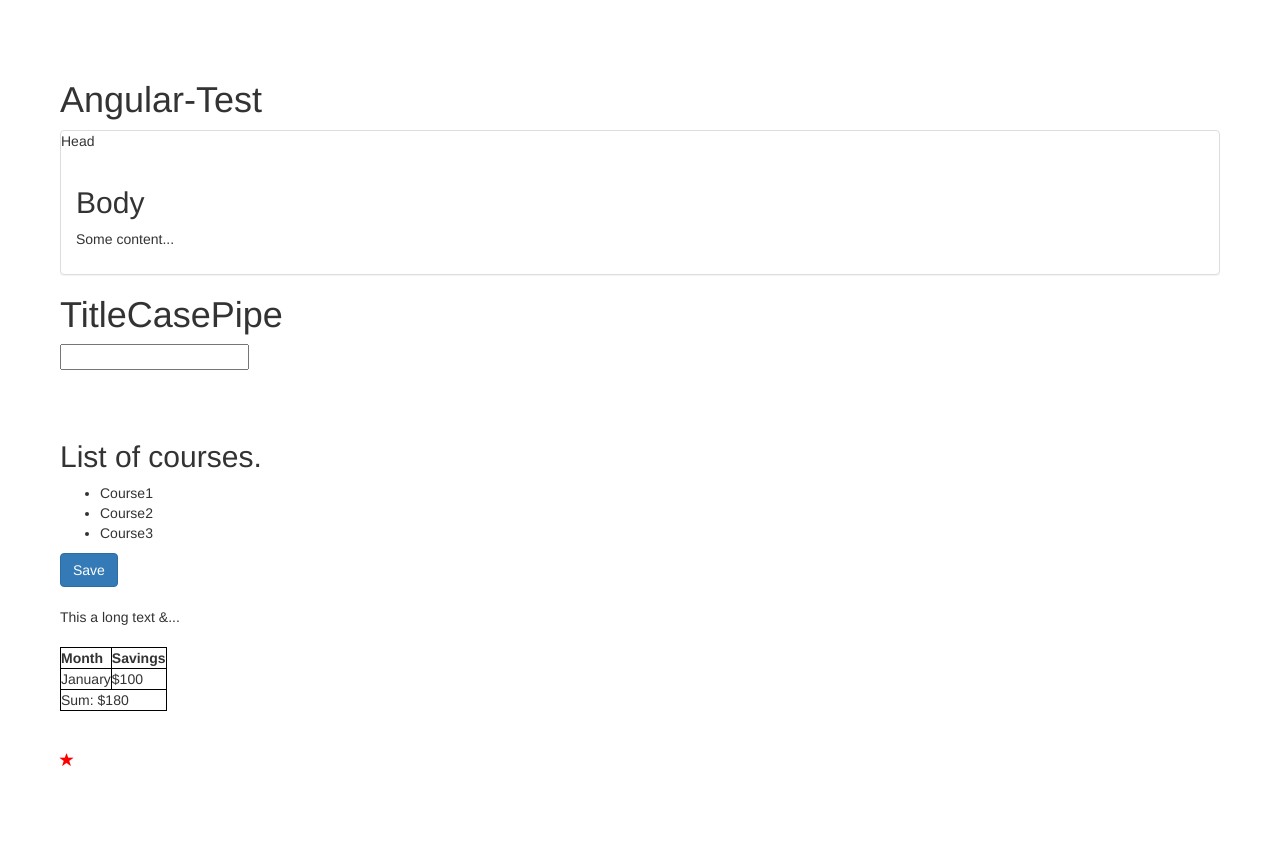
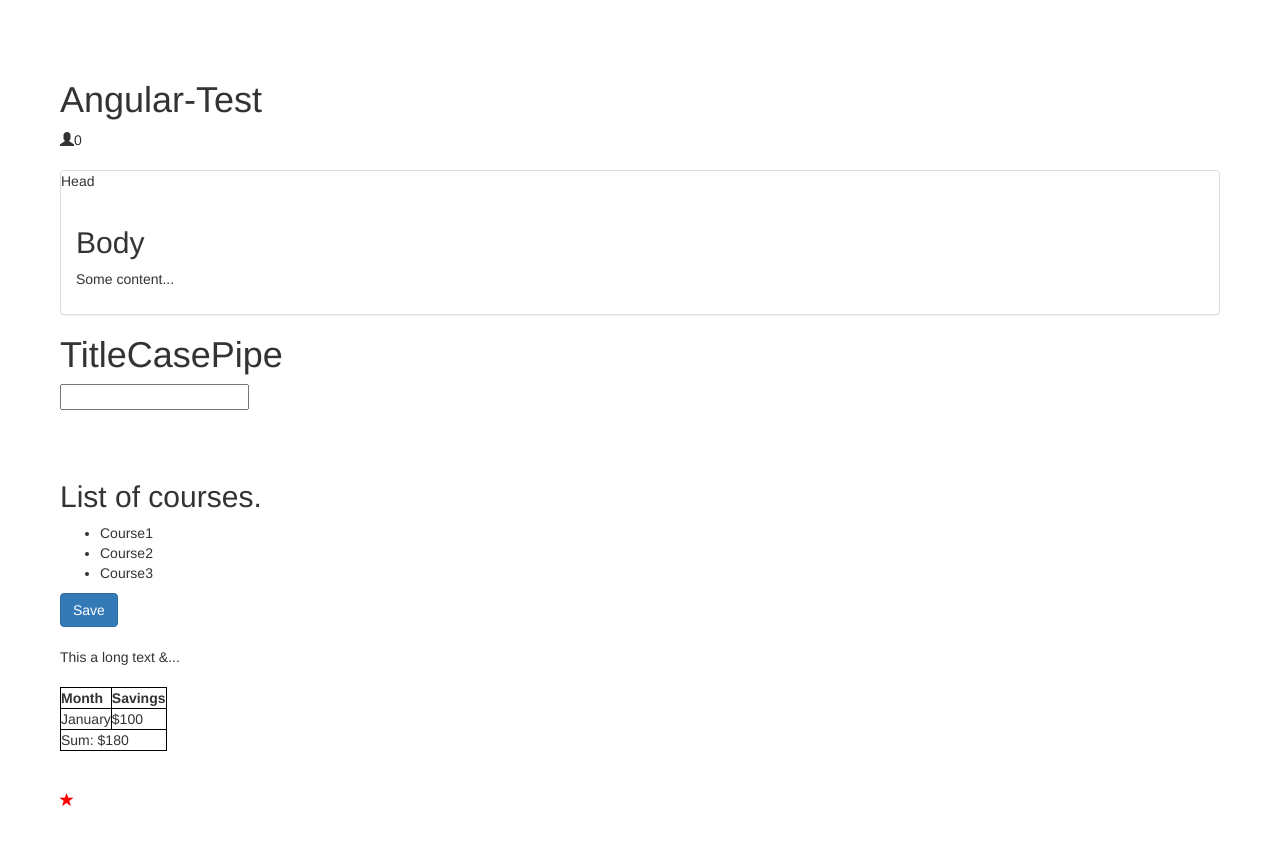
Before and after one commit to johnnypeng2003/Angular-Course, an Angular app: page / in a window 1280 px wide. Shown: the top 844 px of the page. Built offline with nearby package versions, Linux system fonts and the light colour scheme.

Commit message:
Assignment 4：Like component

```diff
--- a/src/app/app.component.html
+++ b/src/app/app.component.html
@@ -1,4 +1,5 @@
 <h1>Angular-Test</h1>
+<app-like [isLike]="tweet.isLike" [likeCount]="tweet.likeCount" (change)="onLikeChange($event)"></app-like>
 <bootstrap-panel>
   <ng-container class="heading">Head</ng-container>
   <div class="body">
--- a/src/app/app.component.ts
+++ b/src/app/app.component.ts
@@ -1,5 +1,6 @@
 import { Component } from '@angular/core';
 import { FavoriteChaneEventArgs } from './favorite/favorite.component';
+import { LikeChaneEventArgs } from './like/like.component';
 
 @Component({
   selector: 'app-root',
@@ -11,8 +12,17 @@ export class AppComponent {
     title: 'Title',
     isFavoriteX: true
   };
+  tweet = {
+    body: 'Here is the body of tweet...',
+    isLike: false,
+    likeCount: 0
+  };
 
   onFavoriteChange(eventArgs: FavoriteChaneEventArgs) {
     console.log('isFavorite changed： ', eventArgs);
   }
+
+  onLikeChange(eventArgs: LikeChaneEventArgs) {
+    this.tweet.likeCount = (eventArgs.newValue) ? 1 : 0;
+  }
 }
--- a/src/app/app.module.ts
+++ b/src/app/app.module.ts
@@ -10,7 +10,7 @@ import { CourseService } from './course/course.service';
 import { TitleComponent } from './title/title.component';
 import { TitleCasePipe } from './title-case.pipe';
 import { PanelComponent } from './panel/panel.component';
-
+import { LikeComponent } from './like/like.component';
 
 @NgModule({
   declarations: [
@@ -20,7 +20,8 @@ import { PanelComponent } from './panel/panel.component';
     FavoriteComponent,
     TitleComponent,
     TitleCasePipe,
-    PanelComponent
+    PanelComponent,
+    LikeComponent,
   ],
   imports: [
     BrowserModule,
--- /dev/null
+++ b/src/app/like/like.component.html
@@ -0,0 +1,8 @@
+<span class="glyphicon"
+  [class.glyphicon-user]="!isActive"
+  [class.glyphicon-heart]="isActive"
+  (click)="onClick()">
+</span>
+<span>{{likeCount}}</span>
+<br>
+<br>
--- /dev/null
+++ b/src/app/like/like.component.ts
@@ -0,0 +1,24 @@
+import { Component, Input, Output, EventEmitter } from '@angular/core';
+
+@Component({
+  selector: 'app-like',
+  templateUrl: './like.component.html',
+  styleUrls: ['./like.component.css']
+})
+export class LikeComponent {
+  // tslint:disable-next-line:no-input-rename
+  @Input('isLike') isActive: boolean;
+  @Input('likeCount') likeCount;
+  // tslint:disable-next-line:no-output-rename
+  @Output('change') click = new EventEmitter();
+
+  onClick() {
+    this.isActive = !this.isActive;
+    // this.change.emit(this.isSelected);
+    this.click.emit({ newValue: this.isActive });
+  }
+}
+
+export interface LikeChaneEventArgs {
+  newValue: boolean;
+}
```
Also changed, not shown: src/app/like/like.component.css (added), 1 other file (tests, documents, lock files or other folders).
